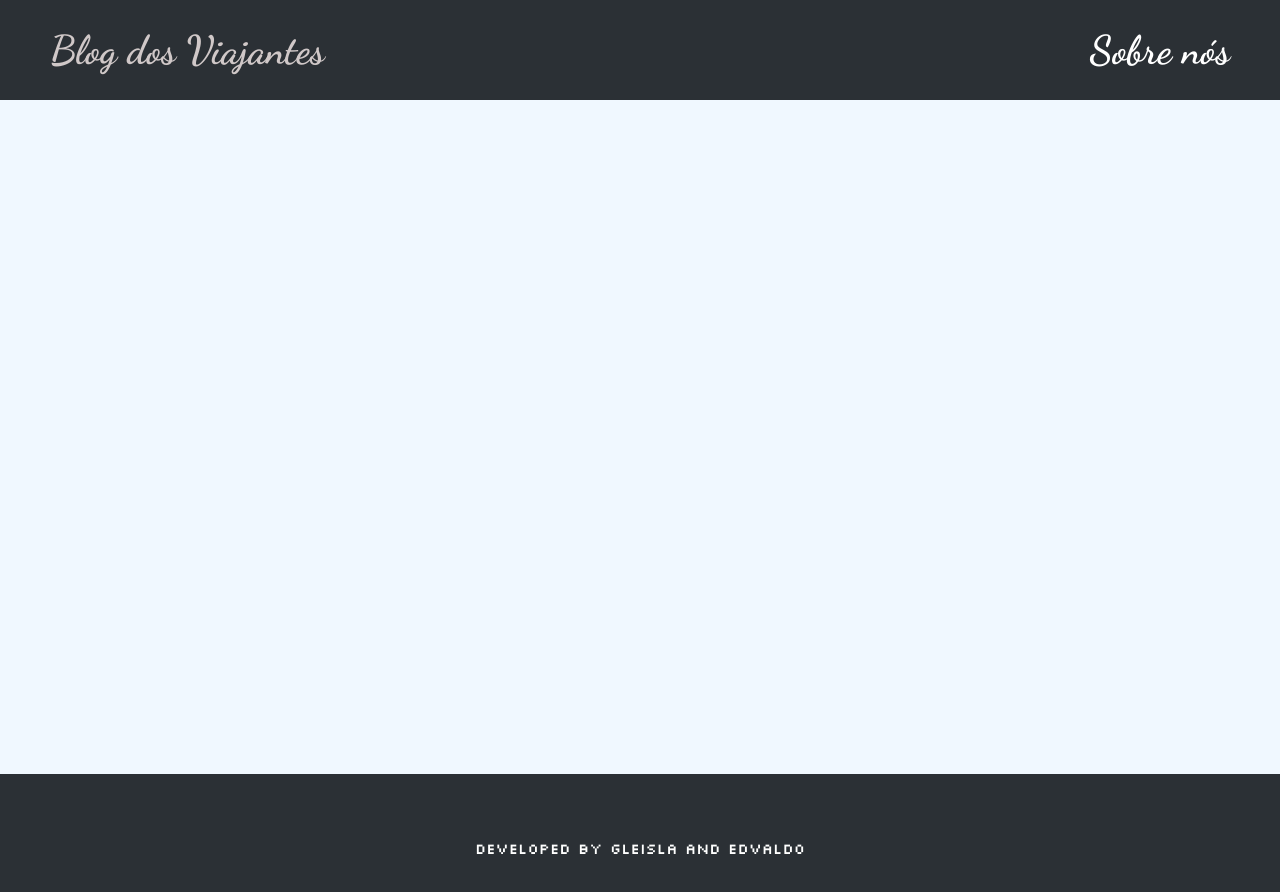
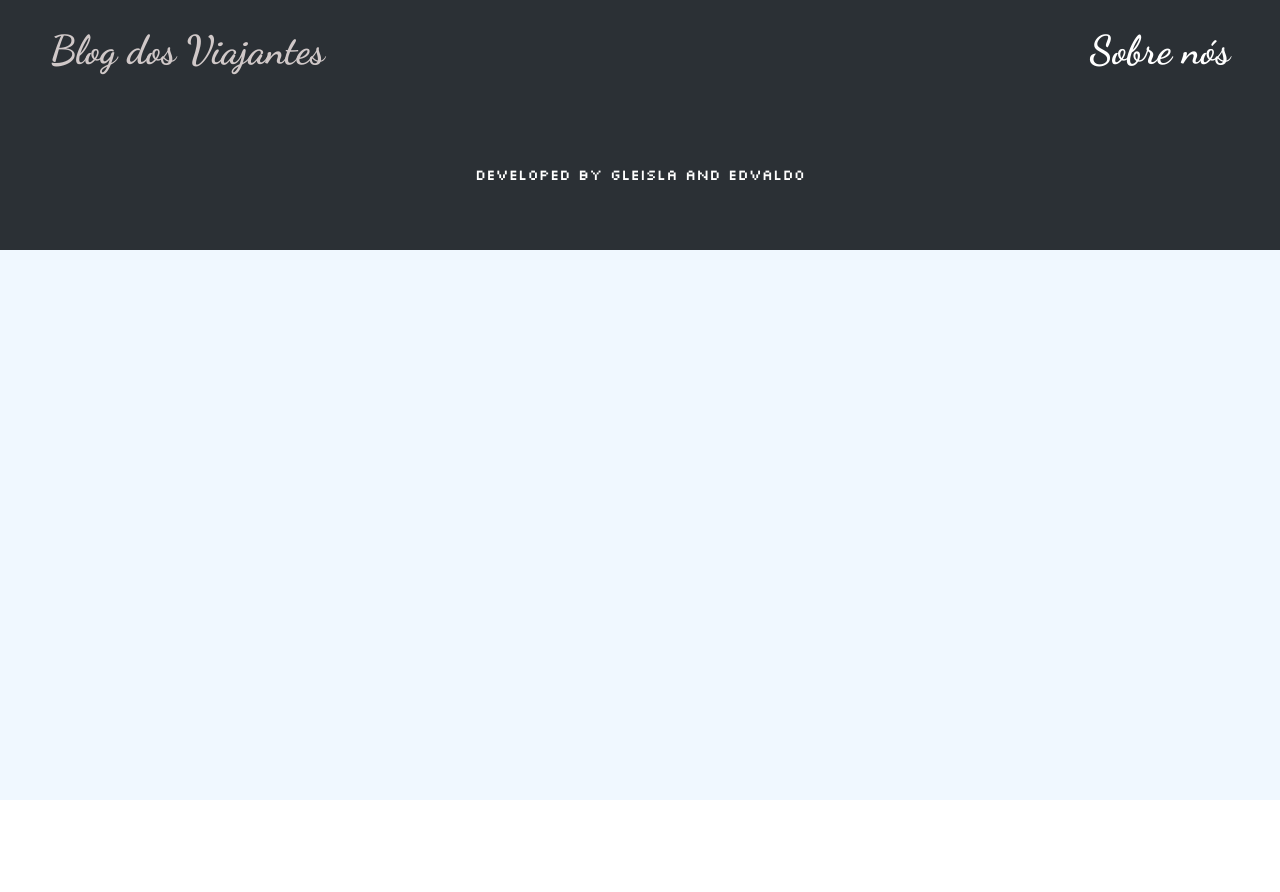
Before and after one commit to GleislaNunes/projetoblog-front, a React (Vite) app: page /about in a window 1280 px wide. Shown: the top 892 px of the page. After the commit the page ends 800 px from the top, so only its background shows below. Built offline with nearby package versions, Linux system fonts and the light colour scheme.

Commit message:
Alterações Simples

```diff
--- a/src/pages/about/about.tsx
+++ b/src/pages/about/about.tsx
@@ -5,7 +5,7 @@ export function About() {
   return (
     <div className='container-about'>
       <Navbar/>
-      <img src="./" alt="" />
+      <div></div>
       <footer className='footer-div'>
         <Footer></Footer>
       </footer>
--- a/src/pages/home/home.css
+++ b/src/pages/home/home.css
@@ -21,9 +21,3 @@
   box-shadow: rgba(100, 100, 111, 0.2) 0px 7px 7px 0px;
   transform: scale(1.1);
 }
-
-.footer-div{
-  display: flex;
-  height: 800px;
-  align-items: end;
-}
```
